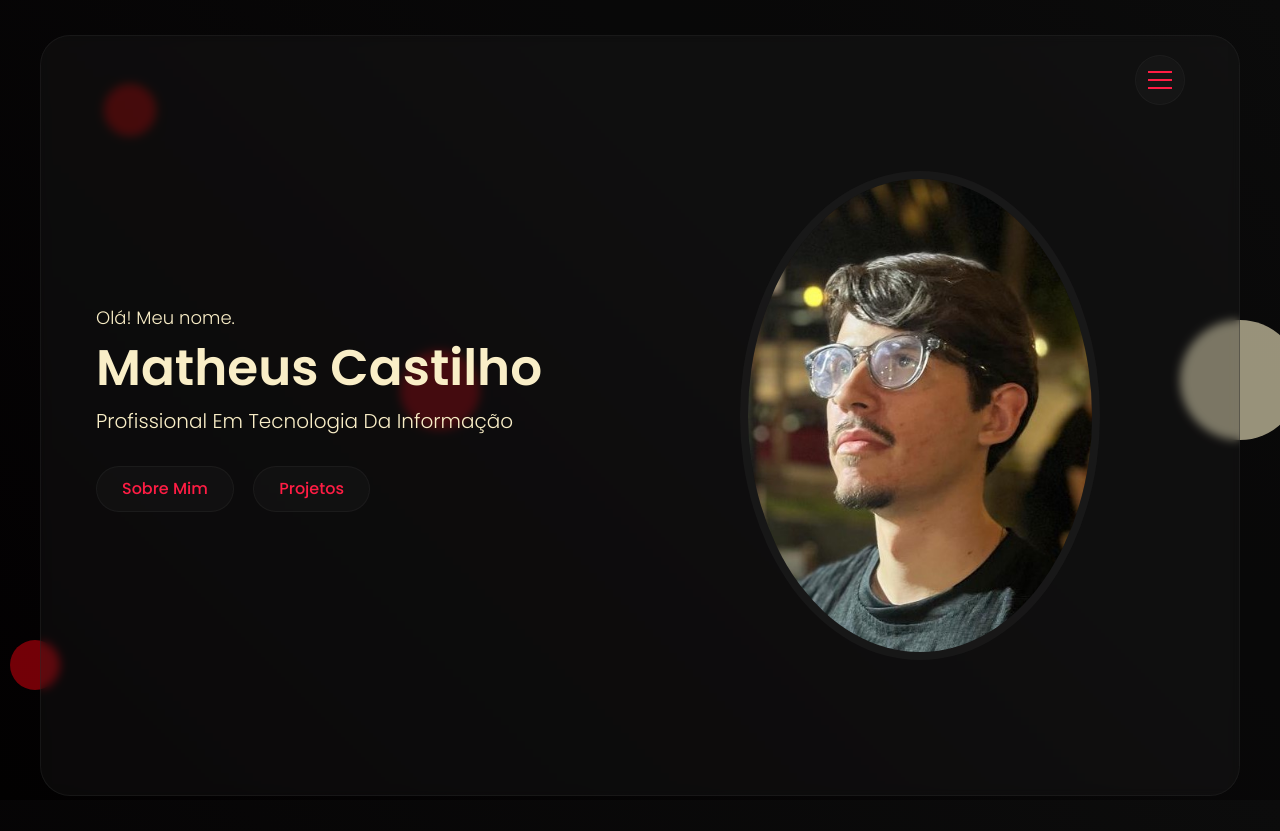
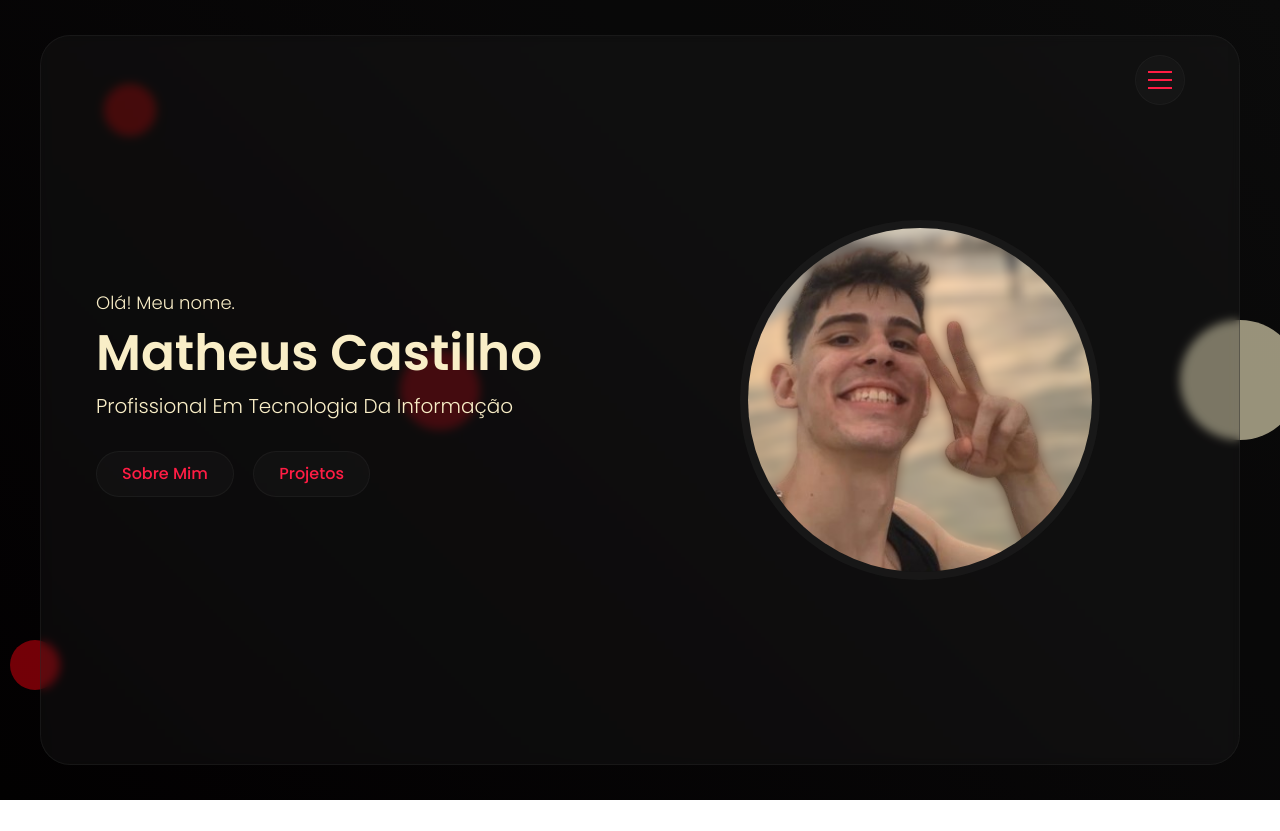
Before and after one commit to CastilhoM10/Meu-Portifolio, a plain HTML site: page index.html in a window 1280 px wide. After the commit the page ends 800 px from the top, so only its background shows below. Drawn offline with Linux system fonts and the light colour scheme; a web font is replaced by a local one.

Commit message:
Update index.html

```diff
--- a/index.html
+++ b/index.html
@@ -71,7 +71,7 @@
                     </div>
                     <div class="home-img">
                         <div class="img-box">
-                            <img src="./img/eu25.jpeg" alt="">
+                            <img src="./img/EU4.png" alt="">
                         </div>
                     </div>
                 </div>
```
